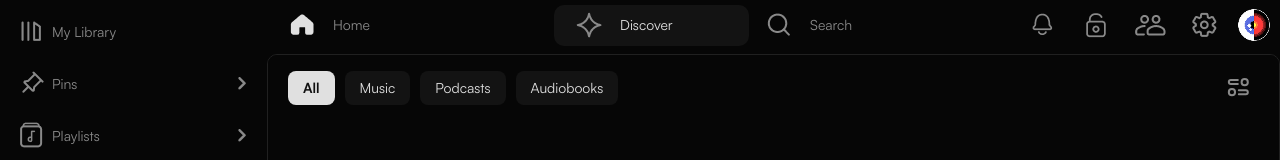
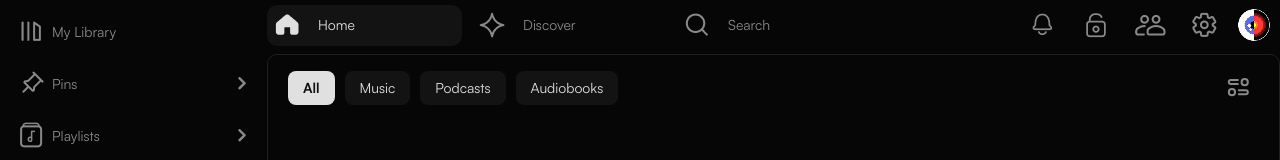
Before and after one commit to natchkebia/spotify, a website: page src/index.html in a window 1280 px wide. Shown: the top 160 px of the page. Drawn offline with Linux system fonts and the light colour scheme.

Commit message:
fix: header buttons position

```diff
--- a/src/scss/layout/_header.scss
+++ b/src/scss/layout/_header.scss
@@ -116,7 +116,7 @@
     height: 5.4rem;
     background-color: var(--main-bg);
     color: var(--text-color);
-    padding: 0.6rem 1rem 1rem 1.5rem;
+    padding: 0.6rem 1rem 1rem 0;
     overflow: visible;
   }
 
@@ -146,23 +146,23 @@
 
       .nav-item:first-child {
         width: 26.2rem;
+        background-color: var(--header-nav-clikced-bg);
+        border-radius: 1rem;
+        width: 19.5rem;
+        color: var(--text-clicked-color);
       }
 
       .nav-item:nth-child(2) {
-        background-color: var(--header-nav-clikced-bg);
-        border-radius: 1rem;
         width: 19.5rem;
-        padding-left: 1.5rem;
-        color: var(--text-clicked-color);
       }
 
       .nav-item:nth-child(3) {
         width: 21rem;
       }
 
-      .nav-item:nth-child(4) {
-        width: 35rem;
-      }
+      // .nav-item:nth-child(4) {
+      //   width: 35rem;
+      // }
     }
 
     .user-menu {
```
Also changed, not shown: styles/style.css, 1 other file.
